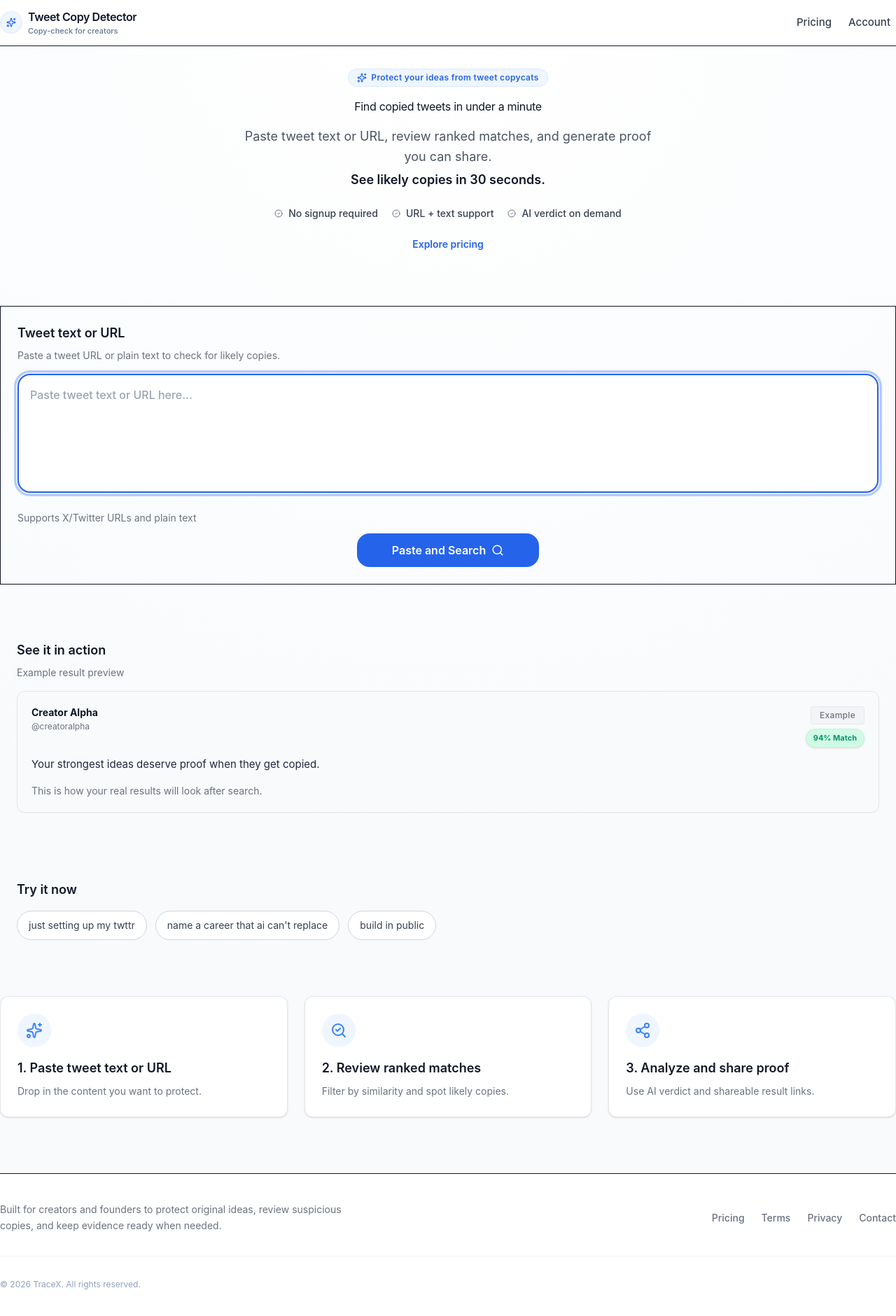
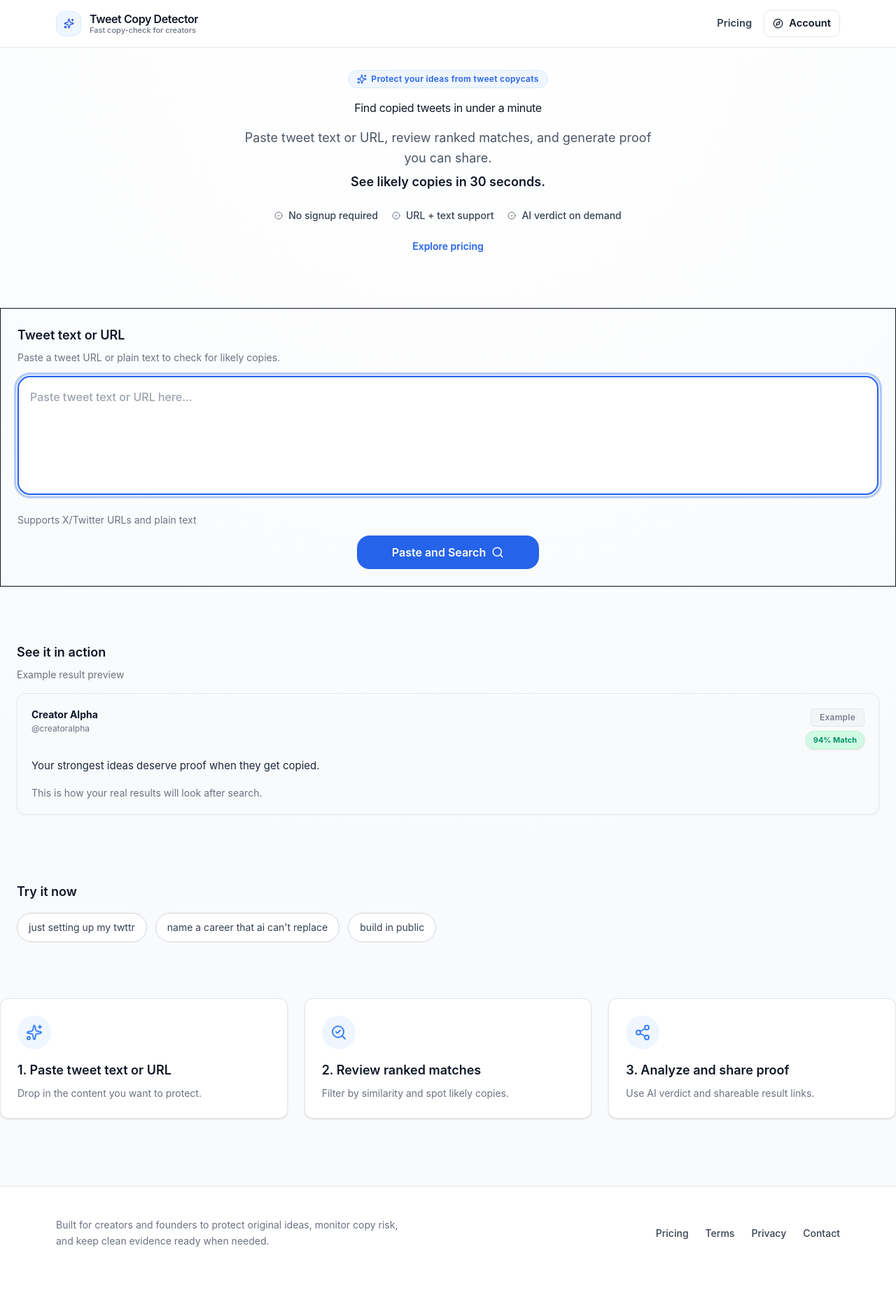
Before and after one commit to Rishet11/TraceX, a Next.js app: page / in a window 1280 px wide. Shown: the top 1880 px of the page at 70% size. After the commit the page ends 1829 px from the top, so only its background shows below. Built offline with nearby package versions, Linux system fonts and the light colour scheme.

Commit message:
feat(ui): rebuild shared header and footer shell

```diff
--- a/components/AppFooter.jsx
+++ b/components/AppFooter.jsx
@@ -2,30 +2,27 @@
 
 export default function AppFooter() {
   return (
-    <footer className="border-t border-[var(--border)] bg-white/95 mt-16 md:mt-20">
-      <div className="app-container py-8 md:py-10">
+    <footer className="border-t border-[var(--line)] bg-white mt-20 md:mt-24">
+      <div className="container-main py-9 md:py-11">
         <div className="flex flex-col md:flex-row md:items-center md:justify-between gap-6">
-          <p className="text-sm text-[#6B7280] max-w-lg leading-relaxed">
-            Built for creators and founders to protect original ideas, review suspicious copies, and
-            keep evidence ready when needed.
+          <p className="text-sm text-[var(--text-muted)] max-w-lg leading-relaxed">
+            Built for creators and founders to protect original ideas, monitor copy risk, and keep
+            clean evidence ready when needed.
           </p>
-          <nav className="text-sm font-medium text-[#6B7280] flex flex-wrap items-center gap-4 md:gap-6">
-            <Link href="/pricing" className="hover:text-[#1F2937] hover:underline underline-offset-4 transition-all duration-150">
+          <nav className="text-sm font-medium text-[var(--text-muted)] flex flex-wrap items-center gap-4 md:gap-6">
+            <Link href="/pricing" className="link-ui hover:underline underline-offset-4">
               Pricing
             </Link>
-            <Link href="/terms" className="hover:text-[#1F2937] hover:underline underline-offset-4 transition-all duration-150">
+            <Link href="/terms" className="link-ui hover:underline underline-offset-4">
               Terms
             </Link>
-            <Link href="/privacy" className="hover:text-[#1F2937] hover:underline underline-offset-4 transition-all duration-150">
+            <Link href="/privacy" className="link-ui hover:underline underline-offset-4">
               Privacy
             </Link>
-            <Link href="/contact" className="hover:text-[#1F2937] hover:underline underline-offset-4 transition-all duration-150">
+            <Link href="/contact" className="link-ui hover:underline underline-offset-4">
               Contact
             </Link>
           </nav>
-        </div>
-        <div className="mt-8 pt-8 border-t border-slate-100 text-xs text-slate-400 flex justify-between items-center">
-             <span>© {new Date().getFullYear()} TraceX. All rights reserved.</span>
         </div>
       </div>
     </footer>
--- a/components/AppHeader.jsx
+++ b/components/AppHeader.jsx
@@ -1,39 +1,41 @@
 'use client';
 
 import Link from 'next/link';
-import { Sparkles } from 'lucide-react';
+import { Compass, Sparkles } from 'lucide-react';
 import { trackEvent } from '@/lib/analytics';
 
 export default function AppHeader() {
   return (
-    <header className="sticky top-0 z-20 border-b border-[var(--border)] bg-white/90 backdrop-blur">
-      <div className="app-container py-3 flex flex-wrap items-center justify-between gap-3">
+    <header className="sticky top-0 z-30 border-b border-[var(--line)] bg-white/92 backdrop-blur-md">
+      <div className="container-main py-3.5 flex items-center justify-between gap-4">
         <Link
           href="/"
-          className="flex items-center gap-2 text-slate-900 font-semibold tracking-tight min-w-0"
+          className="flex items-center gap-3 text-[var(--text-title)] font-semibold tracking-tight min-w-0"
         >
-          <span className="inline-flex h-8 w-8 items-center justify-center rounded-lg bg-[var(--brand-50)] text-[var(--brand-600)] border border-[var(--brand-100)] shrink-0">
-            <Sparkles size={14} />
+          <span className="inline-flex h-9 w-9 items-center justify-center rounded-xl bg-[var(--brand-50)] text-[var(--brand-700)] border border-[var(--brand-100)] shrink-0">
+            <Sparkles size={15} />
           </span>
-          <span className="truncate">
+          <span className="truncate leading-tight">
             Tweet Copy Detector
-            <span className="block text-[11px] font-medium text-slate-500 tracking-normal">
-              Copy-check for creators
+            <span className="block text-[11px] font-medium text-[var(--text-muted)] tracking-normal">
+              Fast copy-check for creators
             </span>
           </span>
         </Link>
-        <nav className="flex items-center gap-2 text-[15px] ml-auto">
+
+        <nav className="flex items-center gap-1 text-[15px] ml-auto">
           <Link
             href="/pricing"
-            className="px-2 py-1.5 rounded-md text-[#374151] font-medium hover:text-[#2563EB] hover:underline underline-offset-2 transition-colors duration-150"
+            className="btn btn-ghost px-3 py-2 text-sm"
             onClick={() => trackEvent('pricing_clicked', { source: 'header_nav' })}
           >
             Pricing
           </Link>
           <Link
             href="/account"
-            className="px-2 py-1.5 rounded-md text-[#374151] font-medium hover:text-[#2563EB] hover:underline underline-offset-2 transition-colors duration-150"
+            className="btn btn-secondary px-3 py-2 text-sm"
           >
+            <Compass size={15} />
             Account
           </Link>
         </nav>
```
